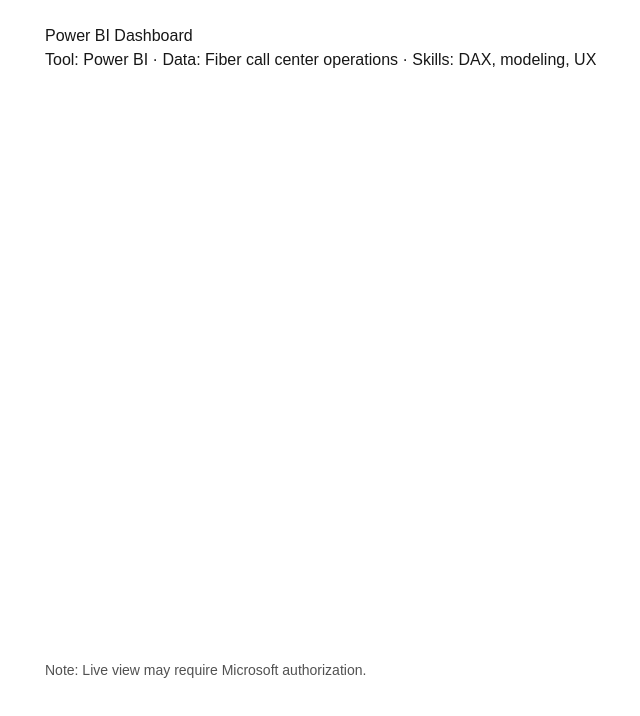
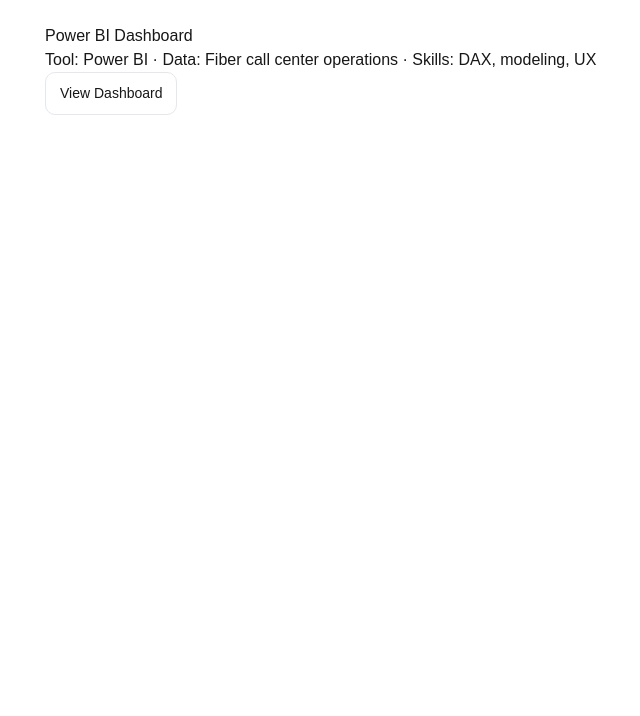
Before and after one commit to xyannca/portfolio-site, a Next.js app: page /data in a window 1280 px wide. Shown: the top 716 px of the page, without its empty margins (169-809 px from the left). Built offline with nearby package versions, Linux system fonts and the light colour scheme.

Commit message:
Fix Data page PDF link

```diff
--- a/app/data/page.tsx
+++ b/app/data/page.tsx
@@ -4,18 +4,22 @@
       <h1>Power BI Dashboard</h1>
       <p>Tool: Power BI · Data: Fiber call center operations · Skills: DAX, modeling, UX</p>
 
-      <div style={{ position: "relative", width: "100%", height: "70vh", marginTop: 16 }}>
-        <iframe
-          title="Power BI Dashboard"
-          src="YOUR_POWERBI_EMBED_URL_HERE"
-          style={{ position: "absolute", inset: 0, width: "100%", height: "100%", border: 0 }}
-          allowFullScreen
-        />
-      </div>
+      <a
+        href="https://raw.githubusercontent.com/xyannca/powerbi-dashboard-portfolio/main/PowerBI_Dashboard_Fiber.pdf"
+        target="_blank"
+        rel="noreferer"
+        style={{
+          display: "inline-block",
+          padding: "10px 14px",
+          borderRadius: 10,
+          border: "1px solid #e5e7eb",
+          textDecoration: "none",
+          fontSize: 14,
+        }}
+      >
+        View Dashboard
+      </a>
 
-      <p style={{ marginTop: 12, fontSize: 14, opacity: 0.75 }}>
-        Note: Live view may require Microsoft authorization.
-      </p>
     </main>
   );
 }
```
